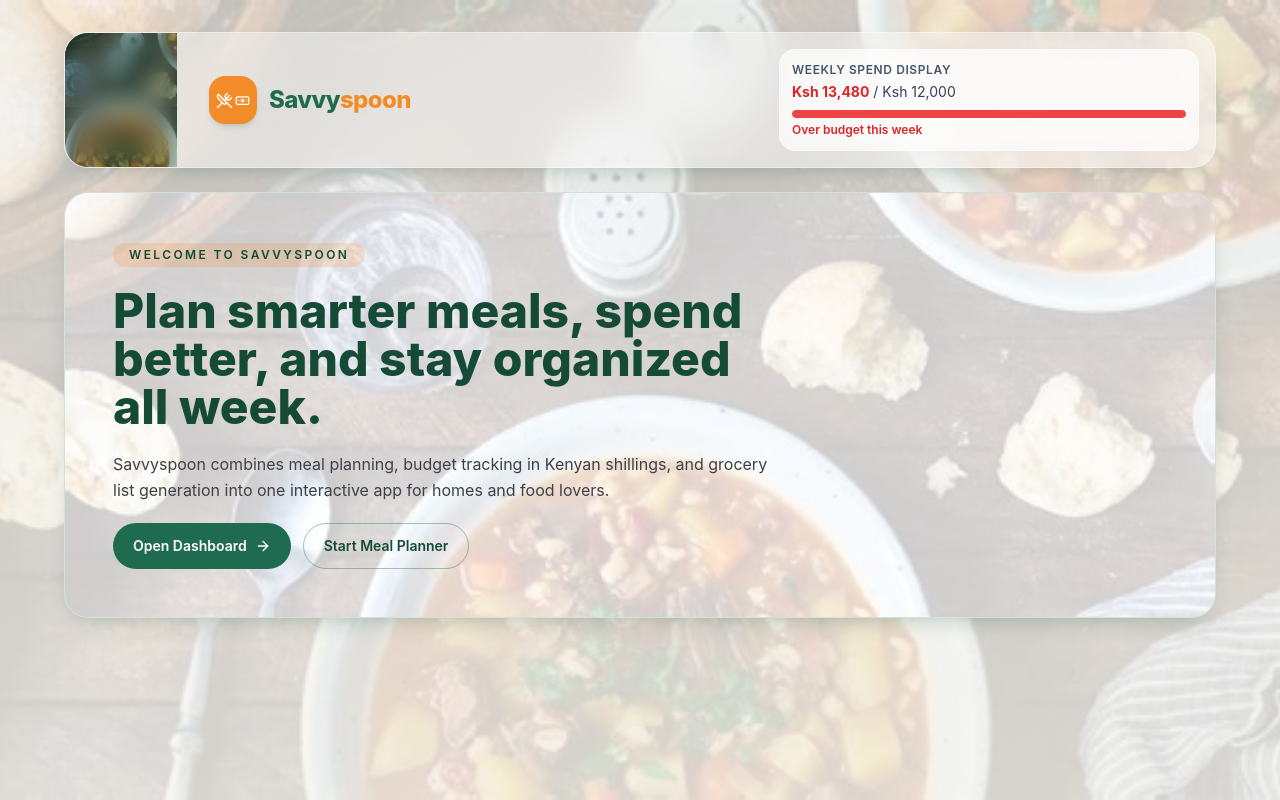
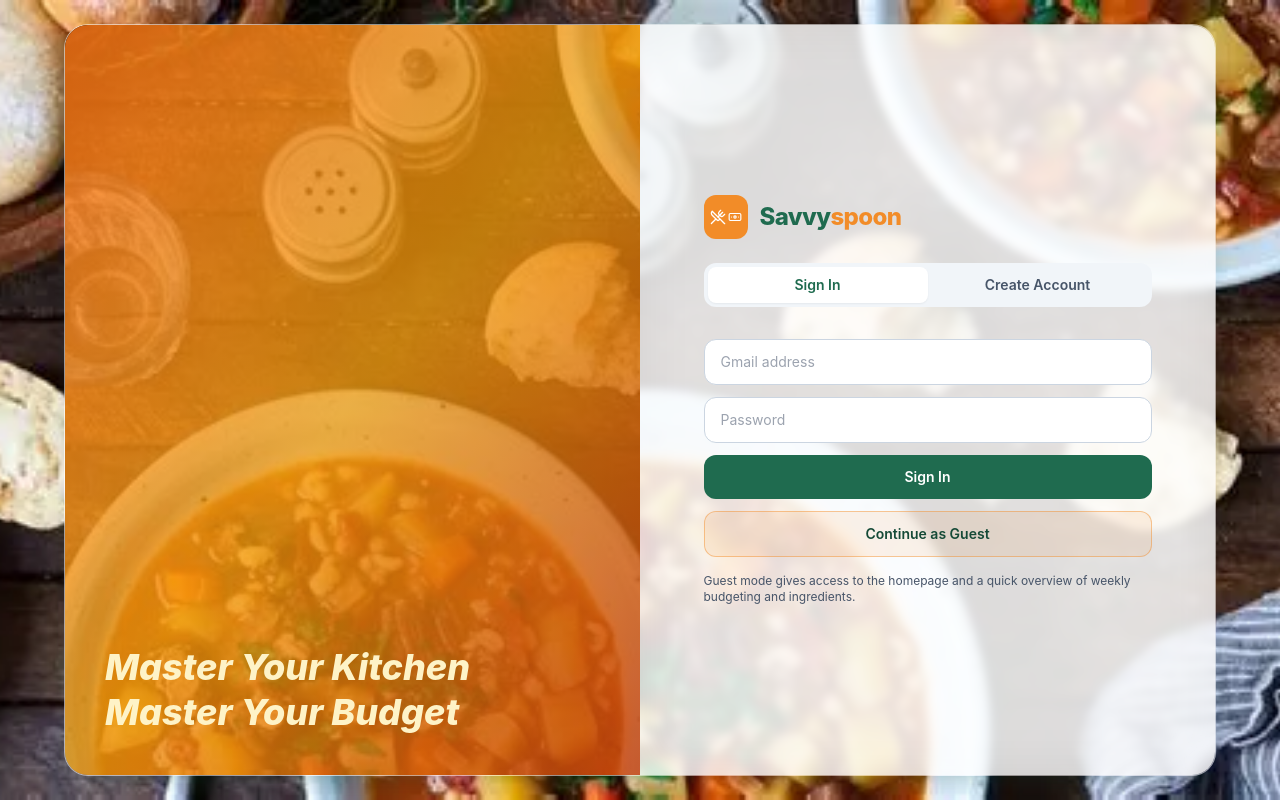
Before and after one commit to Pendo-Marlyne/SavvySpoon, a React (Vite) app: page / in a window 1280 px wide. Built offline with nearby package versions, Linux system fonts and the light colour scheme.

Commit message:
create account

```diff
--- a/src/App.jsx
+++ b/src/App.jsx
@@ -9,6 +9,7 @@ import {
 } from 'lucide-react'
 import Header from './components/Header'
 import DashboardCard from './components/DashboardCard'
+import Auth from './components/Auth'
 
 const defaultPlanner = {
   monday: {
@@ -83,6 +84,7 @@ const getMealName = (meal) => (typeof meal === 'number' ? '' : meal?.name || '')
 
 function App() {
   const [page, setPage] = useState('home')
+  const [isAuthenticated, setIsAuthenticated] = useState(false)
   const [weeklyPlanner, setWeeklyPlanner] = useState(() =>
     normalizePlanner(readStoredValue('savvyspoon.weeklyPlan', defaultPlanner)),
   )
@@ -101,6 +103,14 @@ function App() {
   }, [budget, weeklyPlanner])
 
   const weekRows = Object.entries(weeklyPlanner)
+  const allowAccess = () => {
+    setIsAuthenticated(true)
+    localStorage.setItem('savvyspoon.isAuthenticated', JSON.stringify(true))
+  }
+
+  if (!isAuthenticated) {
+    return <Auth onAuthSuccess={allowAccess} />
+  }
 
   const updateMealField = (day, mealType, field, value) => {
     setWeeklyPlanner((current) => {
```
